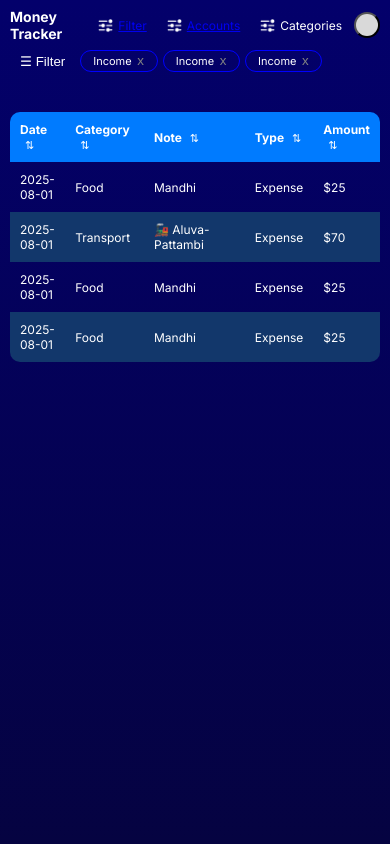
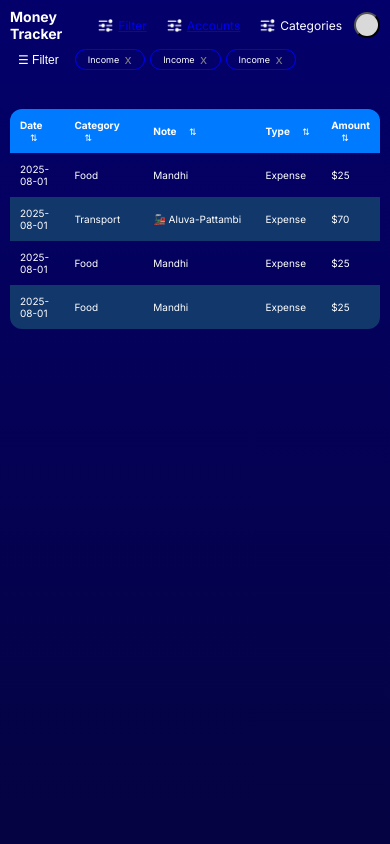
Before and after one commit to ibnu-umer/money-tracker-v2, a Django app: page /transactions/ in a window 390 px wide. Run offline with Django 5.2, Linux system fonts and the light colour scheme.

Commit message:
refactor(transactions): apply global variables in transactions.css

```diff
--- a/moneytracker/static/css/global.css
+++ b/moneytracker/static/css/global.css
@@ -61,11 +61,15 @@
     --fs-transaction-type: clamp(12, 1.2vw, 14px);
     --donut-percentage: clamp(16px, 1.6vw, 18px);
     --donut-note: clamp(10px, 1.2vw, 12px);
+    --fs-filtered-item: clamp(9px, 1.1vw, 11px);
+    --fs-sidebar-title: clamp(14px, 1.8vw, 18px);
+    --fs-table-content: clamp(10px, 1.7vw, 14px);
 
     /* Spacing & Radius */
     --radius-card: 12px;
     --radius-btn: 6px;
     --radius-circle: 50%;
+    --radius-filtered-item: 16px;
     --radius-pill: 999px;
     --gap-xsmall: 4px;
     --gap-small: 8px;
@@ -80,6 +84,7 @@
 
     /* Widget sizes */
     --budget-item-width: clamp(230px, 2.5vw, 280px);
+    --sidebar-width: clamp(200px, 30vw, 300px);
 
     /* Donut Progress */
     --donut-size: 70px;
--- a/moneytracker/static/css/transactions.css
+++ b/moneytracker/static/css/transactions.css
@@ -2,43 +2,44 @@
     width: 100%;
 }
 
+/* Filter bar */
+/* ------------------------------------------ */
+
 .toggle-btn {
-    top: 15px;
-    left: 15px;
     background: transparent;
-    color: #fff;
+    color: var(--color-text-primary);
     border: none;
     cursor: pointer;
-    border-radius: 4px;
+    font-size: var(--fs-card-text);
 }
 
 .filter-bar {
     display: flex;
     flex-direction: row;
-    gap: 15px;
-    padding: 5px 10px;
+    gap: var(--gap-large);
+    padding: var(--spacing-xs) var(--spacing-sm);
     width: 100%;
-    margin-top: 5px;
+    margin-top: var(--gap-item);
 }
 
 .filtered-section {
     display: flex;
     flex-direction: row;
-    gap: 5px;
+    gap: var(--gap-item);
 }
 
 .filtered-items {
     display: flex;
     flex-direction: row;
-    gap: 5px;
-    border-radius: 16px;
+    gap: var(--gap-item);
+    border-radius: var(--radius-filtered-item);
     border: 0.7px solid #0000ff;
-    padding: 3px 12px;
+    padding: var(--spacing-xs) var(--spacing-md);
     width: fit-content;
 }
 
 .filtered-item {
-    font-size: 11px;
+    font-size: var(--fs-filtered-item);
 }
 
 .filtered-close {
@@ -97,24 +103,25 @@
 }
 
 
-
+/* Transaction Table */
+/* -------------------------------------- */
 table {
     width: 100%;
     border-collapse: collapse;
-    border-radius: 10px;
+    border-radius: var(--radius-card);
     overflow: hidden;
-    margin: 0 20px;
+    margin: 0 var(--spacing-lg);
 }
 
 thead {
     background: #007bff;
-    color: #fff;
+    color: var(--color-text-primary);
 }
 
 th, td {
     padding: 10px;
     text-align: left;
-    font-size: 12px;
+    font-size: var(--fs-table-content);
 }
 
 th {
@@ -125,8 +132,8 @@ th button {
     background: none;
     border: none;
     color: white;
-    font-size: 11px;
-    margin-left: 5px;
+    font-size: var(--fs-filtered-item);
+    margin-left: var(--fs-table-content);
     cursor: pointer;
 }
 
```
Also changed, not shown: other parts of moneytracker/static/css/transactions.css (+15 -40 lines).
